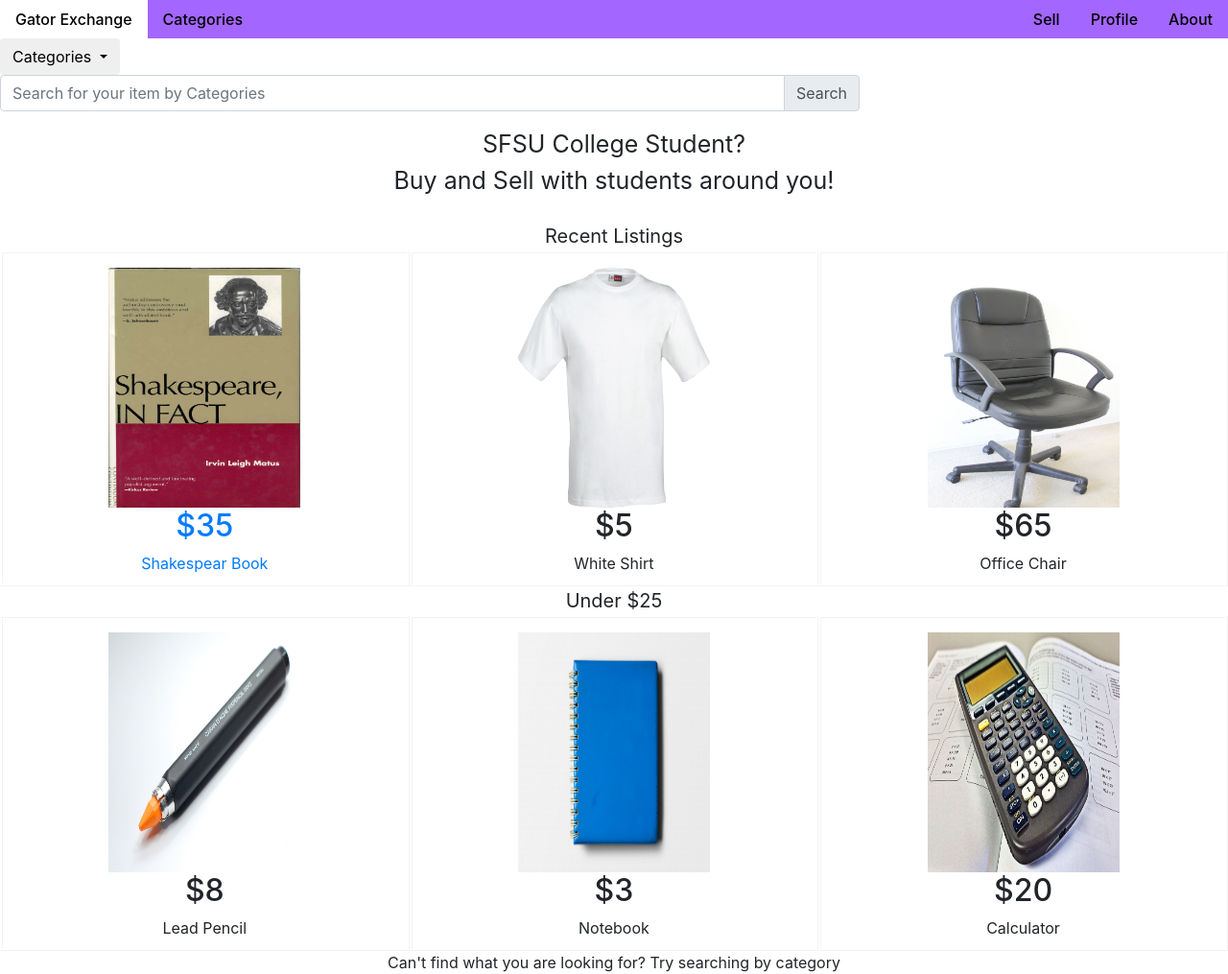
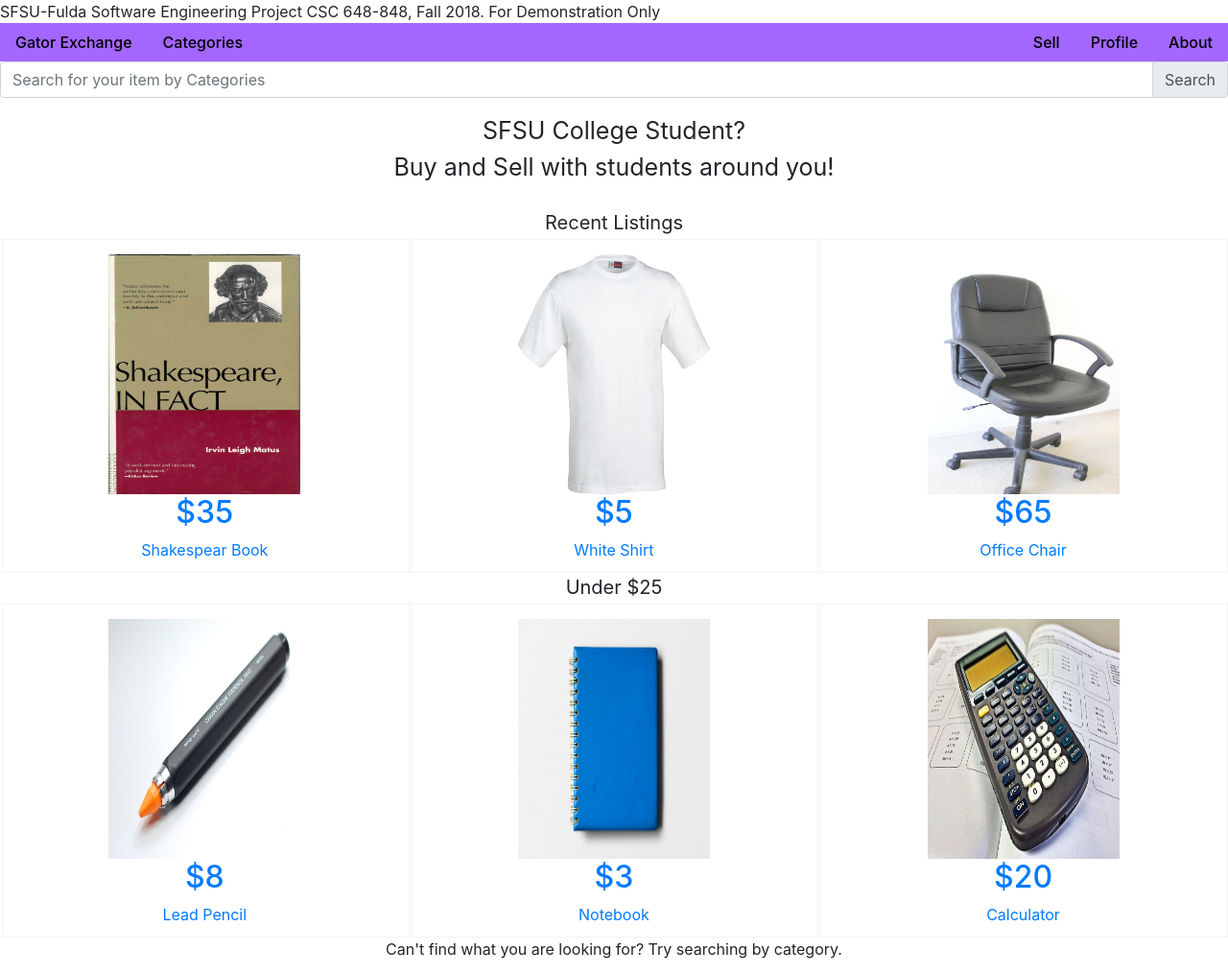
Before and after one commit to mattbho/Gator-Exchange, a React (Create React App) app in the folder client/: page / in a window 1280 px wide. Shown: the whole page at 96% size. Built offline with nearby package versions, Linux system fonts and the light colour scheme.

Commit message:
Update, removed search category tab, added itemid to mongodb.

```diff
--- a/client/src/App.js
+++ b/client/src/App.js
@@ -22,6 +22,7 @@ class App extends Component {
 
       <BrowserRouter>
         <div>
+          <div>SFSU-Fulda Software Engineering Project CSC 648-848, Fall 2018.  For Demonstration Only</div>
         <NavBar/>
         <SearchBar/>
 
--- a/client/src/components/navbar.jsx
+++ b/client/src/components/navbar.jsx
@@ -19,7 +19,18 @@ class NavBar extends Component {
           <li><a className = "Sell" href = "Sell"> Sell</a></li>
         </ul>
 
-        <categorydropdown className="categorydropdown">
+
+
+
+
+
+      </nav>
+    );
+  }
+}
+
+/*
+<categorydropdown className="categorydropdown">
           <DropdownButton title="Categories" id="dropdown-size-medium">
 
           <MenuItem eventKey = "1">Books</MenuItem>
@@ -29,13 +40,6 @@ class NavBar extends Component {
         </DropdownButton>
         </categorydropdown>
 
-
-
-
-      </nav>
-    );
-  }
-}
-
+*/
 
 export default NavBar;
--- a/client/src/pages/Home.js
+++ b/client/src/pages/Home.js
@@ -8,7 +8,7 @@ export default class Home extends React.Component {
           <div>SFSU College Student?</div>
           <div>Buy and Sell with students around you!</div>
         </div>
-        <br />
+        <br/>
 
         <div className="Header">Recent Listings</div>
 
@@ -27,6 +27,7 @@ export default class Home extends React.Component {
           </div>
           </a>
 
+          <a href = "PostDetails">
           <div className="Column">
             <img
               className="postPhoto"
@@ -38,7 +39,9 @@ export default class Home extends React.Component {
             <h2>$5</h2>
             <p>White Shirt</p>
           </div>
+          </a>
 
+          <a href = "PostDetails">
           <div className="Column">
             <img
               className="postPhoto"
@@ -50,10 +53,13 @@ export default class Home extends React.Component {
             <h2>$65</h2>
             <p>Office Chair</p>
           </div>
+          </a>
         </recent>
 
         <div className="Header">Under $25</div>
         <under25 className="Recent">
+
+        <a href = "PostDetails">
           <div className="Column">
             <img
               className="postPhoto"
@@ -65,7 +71,9 @@ export default class Home extends React.Component {
             <h2>$8</h2>
             <p>Lead Pencil</p>
           </div>
+          </a>
 
+          <a href = "PostDetails">
           <div className="Column">
             <img
               className="postPhoto"
@@ -77,7 +85,9 @@ export default class Home extends React.Component {
             <h2>$3</h2>
             <p>Notebook</p>
           </div>
+          </a>
 
+          <a href = "PostDetails">
           <div className="Column">
             <img
               className="postPhoto"
@@ -89,10 +99,12 @@ export default class Home extends React.Component {
             <h2>$20</h2>
             <p>Calculator </p>
           </div>
+          </a>
+
         </under25>
 
         <div>
-          Can't find what you are looking for? Try searching by category
+          Can't find what you are looking for? Try searching by category.
         </div>
       </div>
     );
--- a/client/src/pages/PostDetails.js
+++ b/client/src/pages/PostDetails.js
@@ -3,7 +3,7 @@ import Post from './components/posts';
 
 export default class PostDetails extends React.Component{
     state = {
-        query: "Books",
+        query: "Clothes",
         items: null
       };
       search() {
--- a/client/src/styling/homepage.css
+++ b/client/src/styling/homepage.css
@@ -8,7 +8,7 @@
   }
 
   .Search {
-    width: 70%;
+    width: 100%;
     display: inline-block;
   }
 
```
Also changed, not shown: 2 other files (tests, documents, lock files or other folders).
